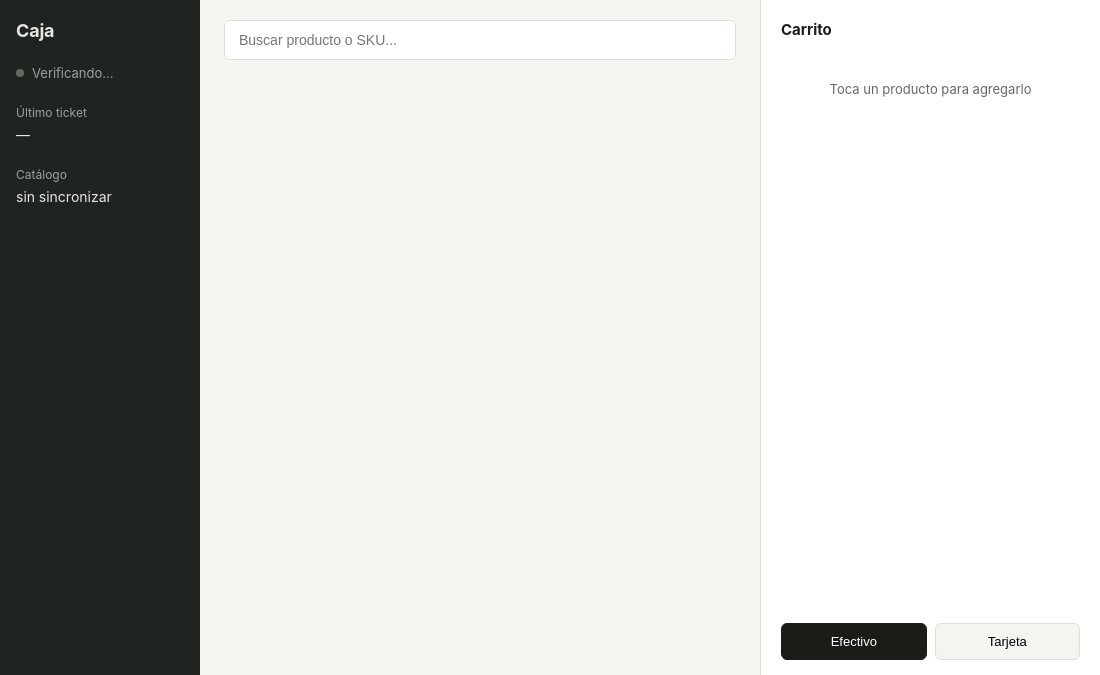
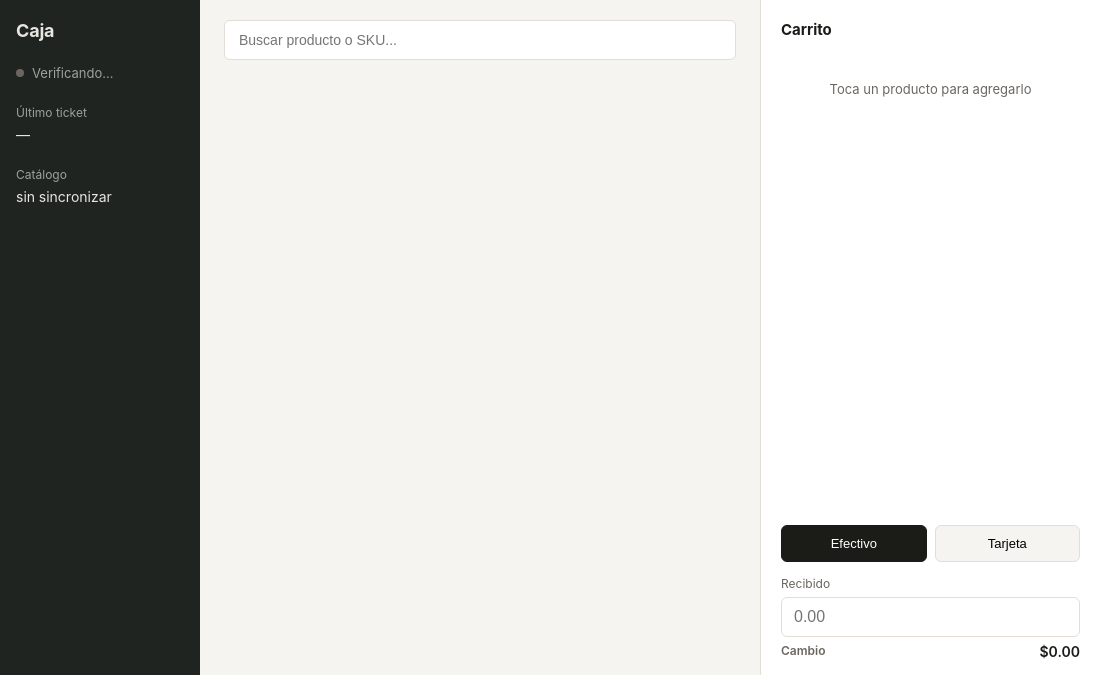
Before and after one commit to iiooiio/scaffold-POS, an Electron app: page src/renderer/index.html in a window 1100 px wide. Both pictures are taken after a click on the button "Efectivo". Shown: the top 675 px of the page. Drawn offline with Linux system fonts and the light colour scheme; no server answers.

Commit message:
Implement cash payment input and change display
Added cash payment input and change display elements.

```diff
--- a/src/renderer/index.html
+++ b/src/renderer/index.html
@@ -324,6 +324,31 @@
     border-color: var(--ink);
   }
 
+  #cashRow {
+    display: none;
+    flex-direction: column;
+    gap: 6px;
+    margin: 4px 0 10px;
+  }
+  #cashRow.show { display: flex; }
+  .cash-label { font-size: 12px; color: var(--ink-soft); }
+  #cashReceived {
+    padding: 10px 12px;
+    border: 1px solid var(--border);
+    border-radius: var(--radius);
+    font-size: 16px;
+    font-variant-numeric: tabular-nums;
+  }
+  #cashReceived:focus { outline: 2px solid var(--accent); outline-offset: 1px; }
+  #cashReceived.insufficient { border-color: var(--warn); }
+  #changeRow {
+    display: flex;
+    justify-content: space-between;
+    font-size: 14px;
+    font-weight: 600;
+  }
+  #changeRow.insufficient #changeAmount { color: var(--warn); }
+
   #totalRow {
     display: flex;
     justify-content: space-between;
@@ -483,6 +508,15 @@
         <button class="pay-btn" data-method="card">Tarjeta</button>
       </div>
 
+      <div id="cashRow">
+        <label class="cash-label" for="cashReceived">Recibido</label>
+        <input id="cashReceived" type="number" step="0.01" min="0" placeholder="0.00" />
+        <div id="changeRow">
+          <span class="cash-label">Cambio</span>
+          <span id="changeAmount">$0.00</span>
+        </div>
+      </div>
+
       <div id="totalRow">
         <span class="label">Total</span>
         <span class="amount" id="totalAmount">$0.00</span>
```
